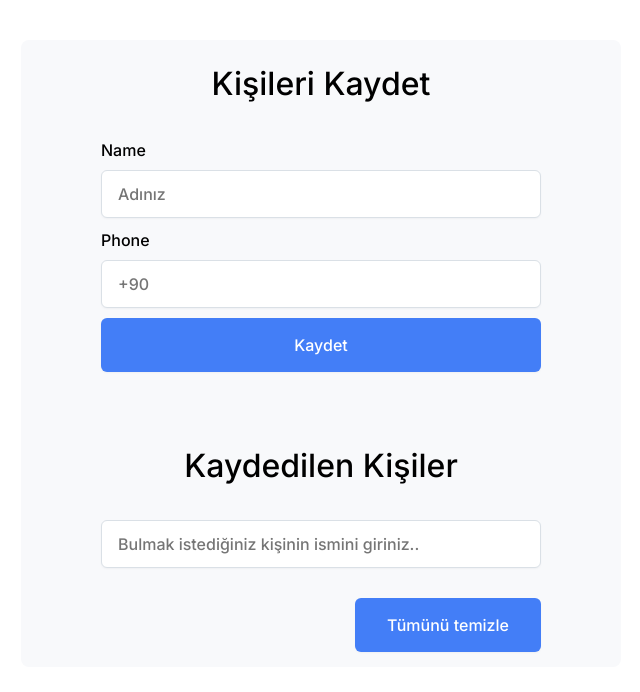
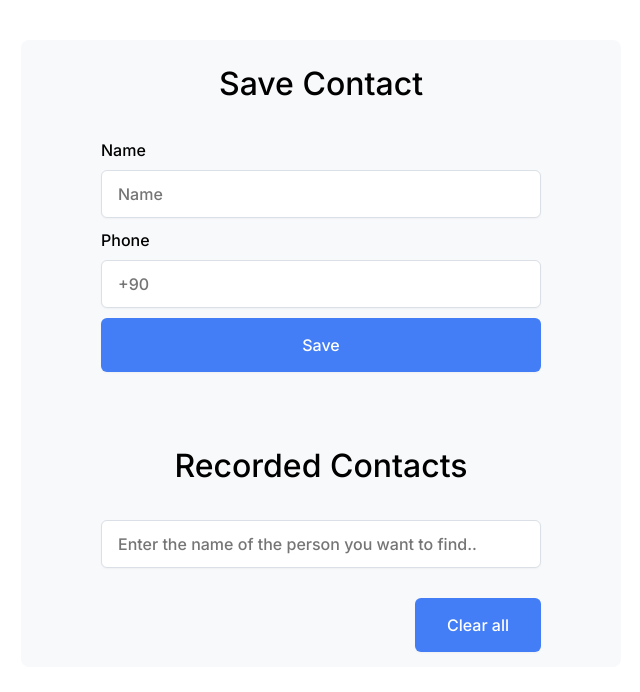
Before and after one commit to remolg/Gorev, a plain HTML site: page index.html in a window 1280 px wide. Shown: the whole page, without its empty margins (319-959 px from the left). Drawn offline with Linux system fonts and the light colour scheme; some packages are replaced by stand-ins of ours; a script that the page names is missing.

Commit message:
On yuzey ingilizceye cevrildi

```diff
--- a/assets/js/app.js
+++ b/assets/js/app.js
@@ -262,11 +262,11 @@ function addListToUI(name, number, itemId, version) {
     <li id="${itemId}" version="${version}">
         <div class="person-info">
             <div>
-                <span>İsim: </span>
+                <span>Name: </span>
                 <input type="text" value="${name}" maxlength="25" readonly="">
             </div>
             <div>
-                <span>Telefon: </span>
+                <span>Phone: </span>
                 <input type="number" value="${number}" maxlength="11" readonly="">
             </div>
         </div>
--- a/index.html
+++ b/index.html
@@ -17,14 +17,14 @@
 <body>
     <div class="container">
 
-        <h1>Kişileri Kaydet</h1>
+        <h1>Save Contact</h1>
 
         <div class="card-body">
             <form class="task">
 
                 <div class="enter-name">
                     <label for="name">Name</label>
-                    <input type="text" id="name" placeholder="Adınız" maxlength="25" autocomplete="off">
+                    <input type="text" id="name" placeholder="Name" maxlength="25" autocomplete="off">
                 </div>
 
                 <div class="enter-phone">
@@ -32,22 +32,22 @@
                     <input type="tel" id="phone" placeholder="+90" autocomplete="off">
                 </div>
 
-                <button class="btn save" type="submit">Kaydet</button>
+                <button class="btn save" type="submit">Save</button>
 
             </form>
         </div>
 
 
-        <h1>Kaydedilen Kişiler</h1>
+        <h1>Recorded Contacts</h1>
 
-        <input type="text" id="nameSearch" placeholder="Bulmak istediğiniz kişinin ismini giriniz.." maxlength="25"
+        <input type="text" id="nameSearch" placeholder="Enter the name of the person you want to find.." maxlength="25"
             required autocomplete="off">
 
         <ul class="recorded">
 
         </ul>
 
-        <button id="clear-all" class="btn">Tümünü temizle</button>
+        <button id="clear-all" class="btn">Clear all</button>
 
     </div>
     <script src="https://cdn.jsdelivr.net/npm/sweetalert2@11"></script>
```
